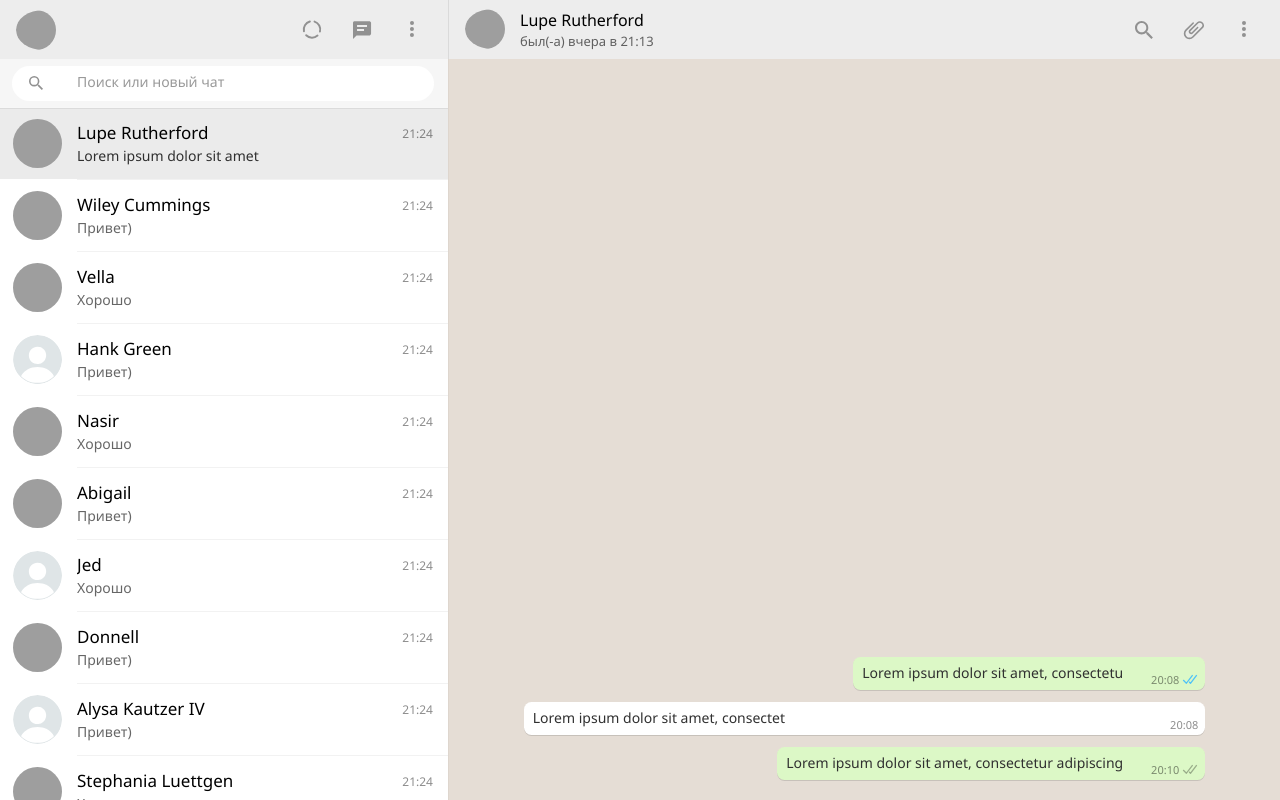
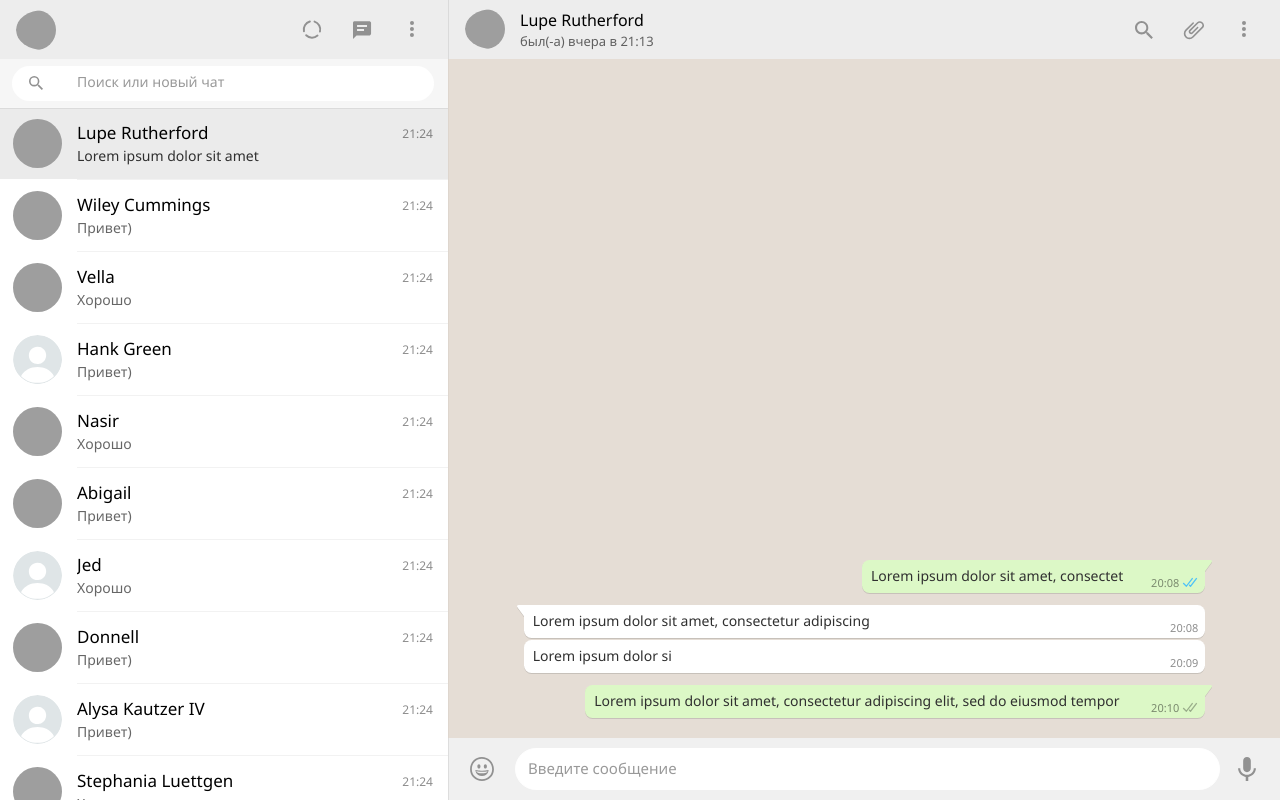
Before and after one commit to Asteriks364/WhatsApp-Web-Demo, a React (Create React App) app: page / in a window 1280 px wide. Built offline with nearby package versions, Linux system fonts and the light colour scheme; grey boxes are pictures that could not be loaded.

Commit message:
Верстка Footer компонента Рефакторинг компонентов

```diff
--- a/src/App.css
+++ b/src/App.css
@@ -414,7 +414,7 @@
 
 	.chat-window__list {
 		flex: 0 0 auto;
-		padding-bottom: 8px;
+		padding-bottom: 20px;
 		padding-left: 0;
 		transition: padding-left .3s cubic-bezier(.69, 0, .79, .14);
 	}
@@ -426,7 +426,7 @@
 		position: relative;
 		display: flex;
 		flex-direction: column;
-		margin-bottom: 12px;
+		margin-top: 12px;
 		padding-right: 9%;
 		padding-left: 9%;
 	}
@@ -446,12 +446,30 @@
 		box-shadow: 0 1px .5px rgba(var(--shadow-rgb), .13);
 		z-index: 200;
 	}
+
 	.message_in .message__wrap {
 		background-color: var(--incoming-background);
+		border-top-left-radius: 0;
+	}
+
+	.message_in + .message_in,
+	.message_out + .message_out {
+		margin-top: 2px;
+	}
+
+	.message_in + .message_in .message__wrap,
+	.message_out + .message_out .message__wrap {
+		border-radius: 7.5px;
+	}
+
+	.message_in + .message_in .message__wrap-triangle,
+	.message_out + .message_out .message__wrap-triangle {
+		display: none;
 	}
 
 	.message_out .message__wrap {
 		background-color: var(--outgoing-background);
+		border-top-right-radius: 0;
 	}
 
 	.message__wrap:last-of-type {
@@ -496,6 +514,25 @@
 	.message__status_read {
 		color: var(--icon-ack);
 	}
+
+	.message__wrap-triangle {
+		position: absolute;
+		top: -2px;
+		z-index: 100;
+		display: block;
+		width: 8px;
+		height: 13px;
+	}
+
+	.message_in .message__wrap-triangle {
+		color: var(--incoming-background);
+		left: -8px;
+	}
+
+	.message_out .message__wrap-triangle {
+		color: var(--outgoing-background);
+		right: -8px;
+	}
 }
 
 @media screen and (min-width: 1301px) {
@@ -536,3 +573,100 @@
 		flex: 60%;
 	}
 }
+
+/* footer */
+@media all {
+	.footer {
+		position: relative;
+		z-index: 1;
+		flex: none;
+		order: 3;
+		box-sizing: border-box;
+		width: 100%;
+		min-height: 62px;
+		padding: 0;
+		background-color: var(--compose-panel-background);
+	}
+
+	.footer__wrap {
+		position: relative;
+		z-index: 2;
+		display: flex;
+		flex-direction: row;
+		align-items: flex-end;
+		box-sizing: border-box;
+		max-width: 100%;
+		min-height: 62px;
+		padding: 5px 10px;
+		background-color: var(--rich-text-panel-background);
+		border-left: 1px solid var(--border-stronger);
+	}
+
+	.footer__link {
+		flex: none;
+		box-sizing: border-box;
+		min-height: 52px;
+		padding: 5px 10px;
+		will-change: width;
+	}
+
+	.footer__link .link {
+		position: relative;
+		display: flex;
+		width: 26px;
+		height: 42px;
+		transition: width .3s;
+		padding: 0;
+	}
+
+	.footer__link [role=button] {
+		position: absolute;
+		bottom: 8px;
+		display: block;
+		width: 26px;
+		height: 26px;
+		color: var(--icon);
+		border-radius: 2px;
+		transform: translateZ(0);
+		transition: transform .3s, opacity .3s;
+		z-index: 2;
+	}
+
+	.footer__link svg {
+		width: 26px;
+		height: 26px;
+	}
+
+	.footer .search__label {
+		flex: 1 1 auto;
+		box-sizing: border-box;
+		width: inherit;
+		min-width: 0;
+		min-height: 20px;
+		font-weight: 400;
+		font-size: 15px;
+		line-height: 20px;
+		outline: none;
+		will-change: width;
+		margin: 5px 10px;
+	}
+
+	.footer .search__input {
+		padding: 9px 12px 11px;
+		background-color: var(--compose-input-background);
+		border: 1px solid var(--compose-input-border);
+		color: var(--compose-primary);
+		border-radius: 21px;
+		width: calc(100% - 20px);
+		font-size: 15px;
+		line-height: 20px;
+		white-space: pre-wrap;
+		transition: opacity .08s linear;
+		z-index: 100;
+		outline: none;
+	}
+
+	.footer .search__input::placeholder {
+		color: var(--input-placeholder);
+	}
+}
--- a/src/Content.js
+++ b/src/Content.js
@@ -1,6 +1,7 @@
 import React, {useState} from 'react';
 import Header from './components/Header'
 import ChatWindow from './ChatWindow'
+import Footer from './Footer'
 
 const iconSearch = () => (
 	<svg xmlns="http://www.w3.org/2000/svg" viewBox="0 0 24 24" width="24" height="24">
@@ -53,6 +54,12 @@ export default function Content() {
 			},
 			{
 				text: lorem.substr(0, randomInteger(10, 100)),
+				type: 'in',
+				time: '20:09',
+				isRead: true
+			},
+			{
+				text: lorem.substr(0, randomInteger(10, 100)),
 				type: 'out',
 				time: '20:10',
 				isRead: false
@@ -80,6 +87,7 @@ export default function Content() {
 			        userPrors={true}
 			        links={links}/>
 			<ChatWindow messages={messages}/>
+			<Footer/>
 		</div>
 	);
 }
--- /dev/null
+++ b/src/Footer.js
@@ -0,0 +1,61 @@
+import React, {useState} from 'react';
+import Link from "./components/Link";
+
+const emojiIcon = () => (
+	<svg xmlns="http://www.w3.org/2000/svg" viewBox="0 0 24 24" width="24" height="24">
+		<path fill="currentColor"
+		      d="M9.153 11.603c.795 0 1.439-.879 1.439-1.962s-.644-1.962-1.439-1.962-1.439.879-1.439 1.962.644 1.962 1.439 1.962zm-3.204 1.362c-.026-.307-.131 5.218 6.063 5.551 6.066-.25 6.066-5.551 6.066-5.551-6.078 1.416-12.129 0-12.129 0zm11.363 1.108s-.669 1.959-5.051 1.959c-3.505 0-5.388-1.164-5.607-1.959 0 0 5.912 1.055 10.658 0zM11.804 1.011C5.609 1.011.978 6.033.978 12.228s4.826 10.761 11.021 10.761S23.02 18.423 23.02 12.228c.001-6.195-5.021-11.217-11.216-11.217zM12 21.354c-5.273 0-9.381-3.886-9.381-9.159s3.942-9.548 9.215-9.548 9.548 4.275 9.548 9.548c-.001 5.272-4.109 9.159-9.382 9.159zm3.108-9.751c.795 0 1.439-.879 1.439-1.962s-.644-1.962-1.439-1.962-1.439.879-1.439 1.962.644 1.962 1.439 1.962z"></path>
+	</svg>
+);
+
+const voiseIcon = () => (
+	<svg xmlns="http://www.w3.org/2000/svg" viewBox="0 0 24 24" width="24" height="24">
+		<path fill="currentColor"
+		      d="M11.999 14.942c2.001 0 3.531-1.53 3.531-3.531V4.35c0-2.001-1.53-3.531-3.531-3.531S8.469 2.35 8.469 4.35v7.061c0 2.001 1.53 3.531 3.53 3.531zm6.238-3.53c0 3.531-2.942 6.002-6.237 6.002s-6.237-2.471-6.237-6.002H3.761c0 4.001 3.178 7.297 7.061 7.885v3.884h2.354v-3.884c3.884-.588 7.061-3.884 7.061-7.885h-2z"></path>
+	</svg>
+);
+
+const sendIcon = () => (
+	<svg xmlns="http://www.w3.org/2000/svg" viewBox="0 0 24 24" width="24" height="24">
+		<path fill="currentColor"
+		      d="M1.101 21.757L23.8 12.028 1.101 2.3l.011 7.912 13.623 1.816-13.623 1.817-.011 7.912z"></path>
+	</svg>
+);
+
+export default function Footer() {
+	const [message, setMessage] = useState();
+
+	const sendMessage = event => {
+		if (event && event.key !== 'Enter') return;
+		alert(`Сообщение ${message} отправленно`);
+		setMessage('');
+	};
+
+	return (
+		<footer className="footer">
+			<div className="footer__wrap">
+				<div className="footer__link">
+					<Link title="emoji" icon={emojiIcon()}/>
+				</div>
+				<label className="search__label">
+					<input type="text"
+					       className="search__input"
+					       placeholder="Введите сообщение"
+					       value={message}
+					       onChange={event => setMessage(event.target.value)}
+					       onKeyPress={sendMessage}></input>
+				</label>
+				<div className="footer__link">
+					{message
+						?
+						<Link title="отправить"
+						      icon={sendIcon()}
+						      onClick={sendMessage}/>
+						:
+						<Link title='Голосовое сообщение' icon={voiseIcon()}/>
+					}
+				</div>
+			</div>
+		</footer>
+	);
+}
--- a/src/components/AvatarImg.js
+++ b/src/components/AvatarImg.js
@@ -15,9 +15,9 @@ const ImgDefault = () => (
 
 export default function AvatarImg({avatar, size}) {
 	return (
-		<div className={`avatar ${size == 'small' ? 'avatar_small' : (size == 'big' ? 'avatar_big' : '')}`}>
+		<div className={`avatar ${size === 'small' ? 'avatar_small' : (size === 'big' ? 'avatar_big' : '')}`}>
 			{avatar ? (
-				<img alt="avatar image" src={avatar} className='avatar__img'/>
+				<img alt="avatar" src={avatar} className='avatar__img'/>
 			) : (
 				<ImgDefault/>
 			)}
--- a/src/components/Header.js
+++ b/src/components/Header.js
@@ -24,7 +24,7 @@ export default function Header({user, userPrors = false, links}) {
 			</div>
 
 			<div className="link-block">
-				{links.map((link, index) => <Link key={index} title={link.title} icon={link.icon}></Link>)}
+				{links.map((link, index) => <Link key={index} title={link.title} icon={link.icon}/>)}
 			</div>
 		</header>
 	);
--- a/src/components/Link.js
+++ b/src/components/Link.js
@@ -1,9 +1,10 @@
 import React, {useState} from 'react';
 
-function Link({title, icon}) {
+export default function Link({title, icon, onClick}) {
 	const [isOpen, setOpen] = useState(false);
 
 	const clickLink = () => {
+		if (onClick) return onClick();
 		setOpen(!isOpen);
 		alert(!isOpen ? 'открыть ' + title : 'закрыть ' + title);
 	};
@@ -18,5 +19,3 @@ function Link({title, icon}) {
 		</div>
 	);
 }
-
-export default Link;
--- a/src/components/Message.js
+++ b/src/components/Message.js
@@ -1,18 +1,35 @@
 import React from 'react';
+
+const tailIn = () => (
+	<svg xmlns="http://www.w3.org/2000/svg" viewBox="0 0 8 13" width="8" height="13">
+		<path opacity=".13" fill="#0000000"
+		      d="M1.533 3.568L8 12.193V1H2.812C1.042 1 .474 2.156 1.533 3.568z"></path>
+		<path fill="currentColor"
+		      d="M1.533 2.568L8 11.193V0H2.812C1.042 0 .474 1.156 1.533 2.568z"></path>
+	</svg>
+);
+
+const tailOut = () => (
+	<svg xmlns="http://www.w3.org/2000/svg" viewBox="0 0 8 13" width="8" height="13">
+		<path opacity=".13" d="M5.188 1H0v11.193l6.467-8.625C7.526 2.156 6.958 1 5.188 1z"></path>
+		<path fill="currentColor" d="M5.188 0H0v11.193l6.467-8.625C7.526 1.156 6.958 0 5.188 0z"></path>
+	</svg>
+);
 
 export default function Message({message}) {
 	return (
 		<div className={`message message_${message.type}`}>
 			<div className="message__wrap">
+				<span className="message__wrap-triangle">
+					{message.type === 'out' ? tailOut() : tailIn()}
+				</span>
 				<div className="message__text selectable-text">
 					<span>{message.text}</span>
 					<span className="message__text-indent"></span>
 				</div>
 				<div className="message__data">
 					<span className="message__time">{message.time}</span>
-					{
-						message.type == 'out' &&
-
+					{message.type === 'out' &&
 					<div className={`message__status ${message.isRead ? 'message__status_read' : ''}`}>
 						<svg xmlns="http://www.w3.org/2000/svg" viewBox="0 0 16 15" width="16" height="15">
 							<path fill="currentColor"
--- a/src/index.css
+++ b/src/index.css
@@ -544,6 +544,10 @@
 		cursor: pointer;
 	}
 
+	input {
+		font-family: Segoe UI, Helvetica Neue, Helvetica, Lucida Grande, Arial, Ubuntu, Cantarell, Fira Sans, sans-serif;
+	}
+
 	#app {
 		position: absolute;
 		top: 0;
```
Lines whose indentation alone changed are shown as unchanged.
